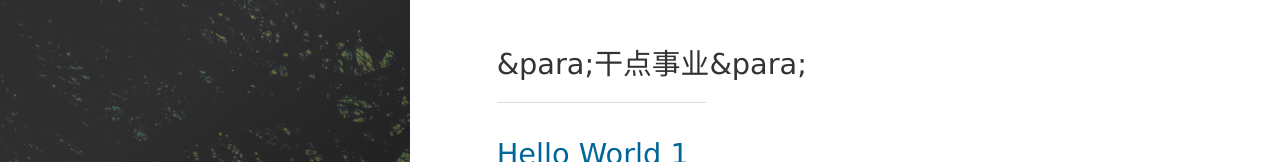
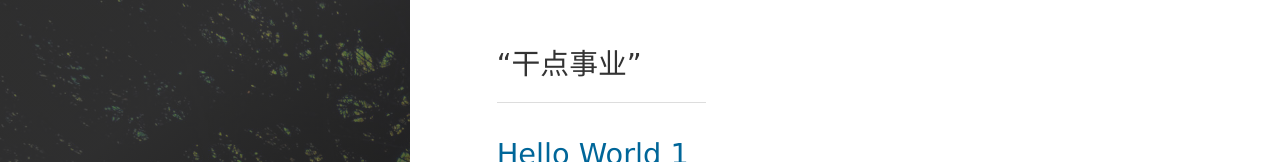
Before and after one commit to YuShunyo/YuShunyo.github.io, a plain HTML site: page tags/干点事业/index.html in a window 1280 px wide. Shown: the top 162 px of the page. Drawn offline with nearby package versions, Linux system fonts and the light colour scheme; some packages are replaced by stand-ins of ours.

Commit message:
hexo deploy

```diff
--- a/tags/干点事业/index.html
+++ b/tags/干点事业/index.html
@@ -158,7 +158,7 @@ classes that you can use:
 
 
 
-  <h2 class="archive-title">&amp;para;干点事业&amp;para;</h2>
+  <h2 class="archive-title">“干点事业”</h2>
   <hr class="post-list__divider" />
 
 
```
Also changed, not shown: tags/干点事业/page/2/index.html (+1 -1 lines).
